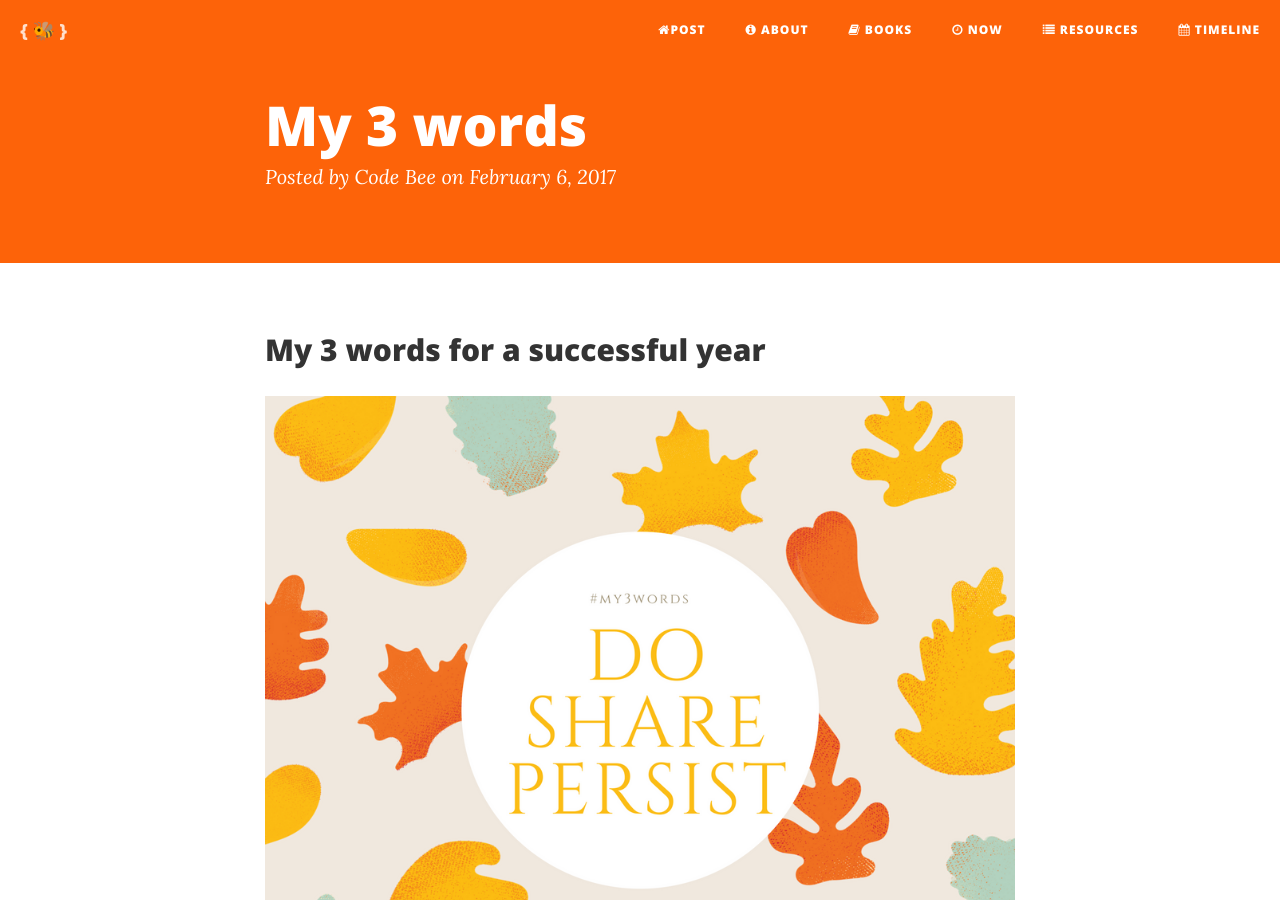
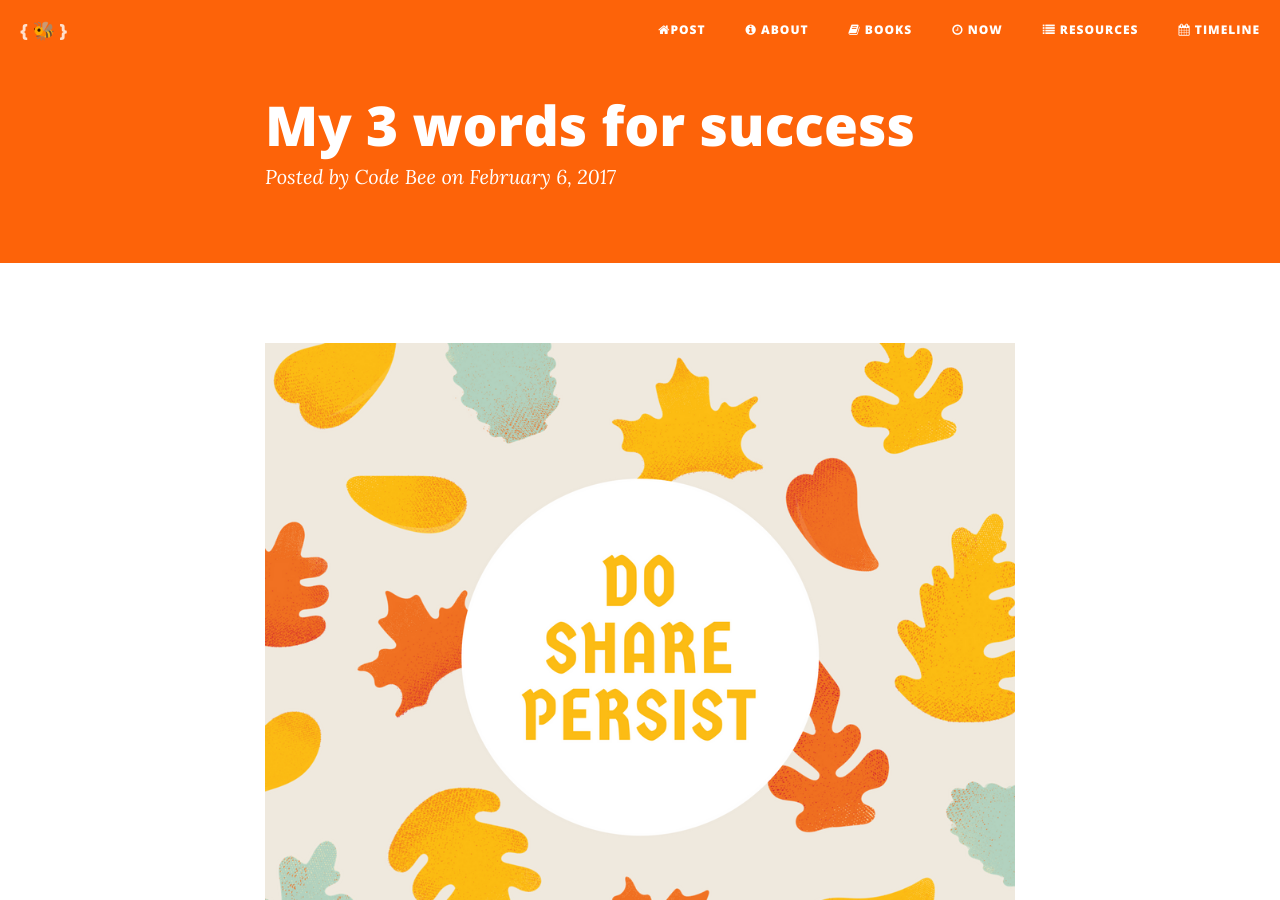
Before and after one commit to bhuvanarajamani/thecodebee, a Jekyll site: the page built from _posts/2017-02-06-my-three-words.md, in a window 1280 px wide and 900 px high. Built offline with Jekyll 4.4.1, drawn with Linux system fonts in a browser that asks for light colours; comment, search, counter and statistics services are not loaded.

```diff
--- a/_layouts/post.html
+++ b/_layouts/post.html
@@ -26,7 +26,9 @@ layout: default
             <div class="col-lg-8 col-lg-offset-2 col-md-10 col-md-offset-1">
 
 				{{ content }}
-
+{% if page.post-img %}
+    <img src="{{ site.baseurl }}/img/posts/{{ page.post-img }}" alt="{{ page.title }}" class="img-responsive">
+{% endif %}
                 <hr>
 
                 <ul class="pager">
@@ -41,7 +43,6 @@ layout: default
                     </li>
                     {% endif %}
                 </ul>
-
             </div>
         </div>
     </div>
--- a/_posts/2017-02-06-my-three-words.md
+++ b/_posts/2017-02-06-my-three-words.md
@@ -1,13 +1,11 @@
 ---
 layout:     post
-title:      "My 3 words"
+title:      "My 3 words for success"
 date:       2017-02-06 12:00:00
 comments: true
 ---
 
-## My 3 words for a successful year
-
-<img src="{{ site.baseurl }}/img/my3words.png" alt="My 3 Words" class="img-responsive">
+<img src="{{ site.baseurl }}/img/posts/my3words.png" alt="My 3 Words" class="img-responsive">
 
 At the beginning of this year, I have seen lot of action in the social media about setting goals, resolutions etc for a successful 2017. I generally don't beleive in resolutions as beaking that in the middle shakes your self-confidence. But I was intrigued by the buzz around the [3 words](http://chrisbrogan.com/3words2017/) by Chris Brogan. I found Chris' reasoning and the approach as rather simple but also impactful. After thinking and re-thinking as I wanted these 3 words to align with my goals for this year, I've finally nailed down my 3 words for 2017.
 
```
Also changed, not shown: _posts/2017-01-01-first-post.md (+2 -1 lines), _posts/2017-02-11-fake-api-for-angular-2+-during-development-using-angularcli.md (+1 -0 lines), _posts/2017-02-14-4ways-to-host-angular-app-in-under-5-mins.md (+1 -0 lines), img/my3words.png (deleted), img/post-sample-image.jpg (deleted), img/posts/fakeapi.png (added), img/posts/my3words.png (added), img/posts/newblog.png (added), img/posts/nghost.png (added).
